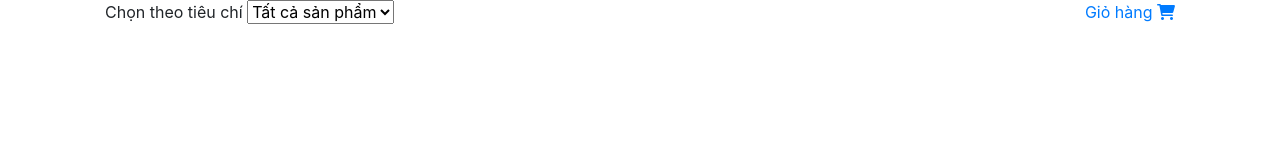
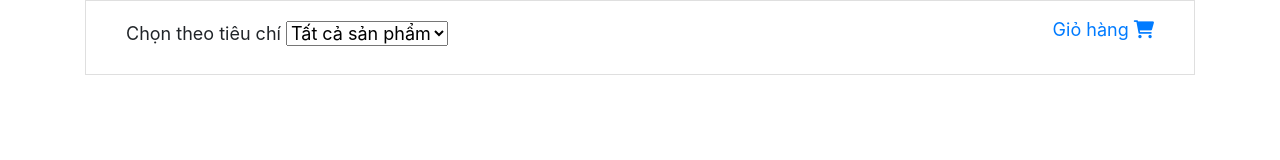
Before and after one commit to hoangnld100904/Capstone_JS, a plain HTML site: page index.html in a window 1280 px wide. Drawn offline with nearby package versions, Linux system fonts and the light colour scheme; no server answers.

Commit message:
Them css cho header

```diff
--- a/asset/customer/style.css
+++ b/asset/customer/style.css
@@ -3,9 +3,8 @@
     margin: 0;
     box-sizing: border-box;
 }
-.header{
 
-}
+
 .modal__control {
     height: 100%;
     opacity: 1;
@@ -93,6 +92,10 @@ div.cart_open {
 .header {
     display: flex;
     justify-content: space-between;
+    padding: 15px 20px;
+    font-size: 18px;
+    border: 1px solid #dfdfdf;
+    align-items: center;
 }
 .header > div{
     margin: 0 20px;
```
